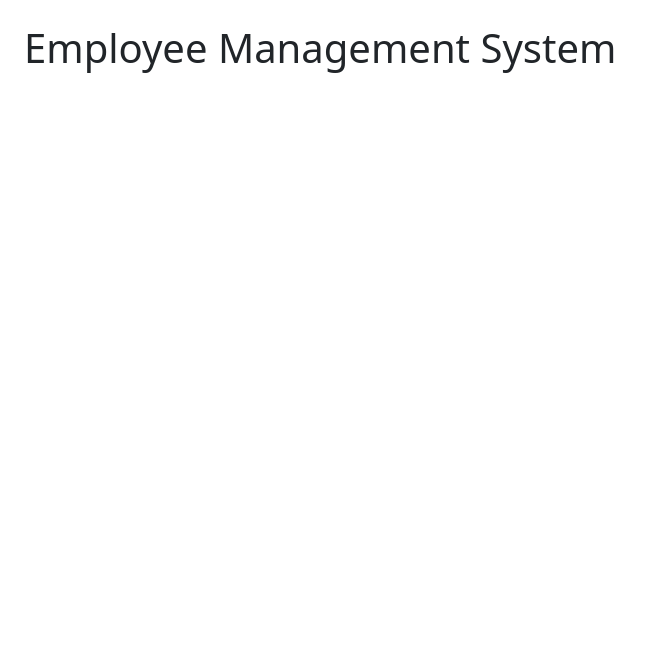
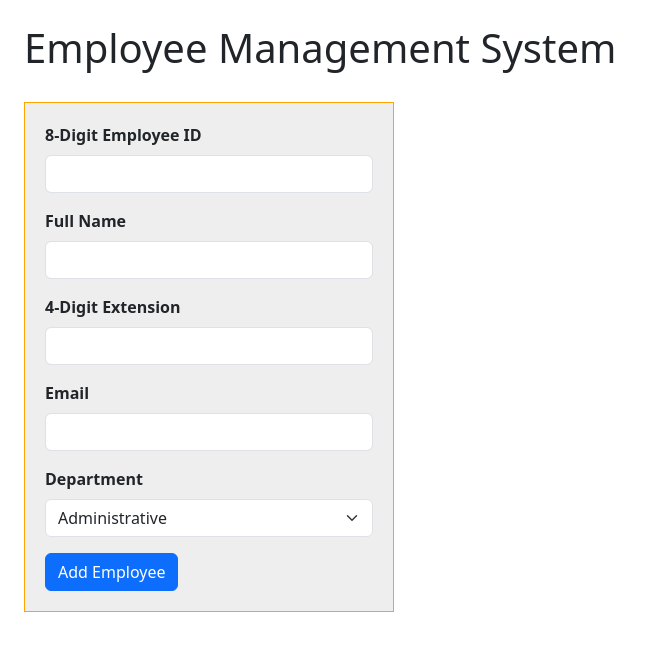
Before and after one commit to shreecheryl/Assignment05, a plain HTML site: page index.html in a window 1280 px wide. Shown: the whole page, without its empty margins (0-653 px from the left). Drawn offline with nearby package versions, Linux system fonts and the light colour scheme.

Commit message:
Assignment completed

```diff
--- a/index.html
+++ b/index.html
@@ -11,13 +11,40 @@
         h1              {margin-bottom: 30px;}
         label           {font-weight: bold;}
         input, select   {margin-bottom: 10px;}
-        form            {width: 30%; padding: 20px;}
+        form            {width: 30%; padding: 20px; background: #eee; border: 1px orange solid;}
     </style>
 </head>
 <body class="m-4">
     <h1>Employee Management System</h1>
     <form id="empForm">
-
+          <div class="mb-3">
+            <label for="id" class="form-label">8-Digit Employee ID</label>
+            <input type="text" class="form-control" id="id" maxlength="8" required>
+          </div>
+          <div class="mb-3">
+            <label for="name" class="form-label">Full Name</label>
+            <input type="text" class="form-control" id="name" required>
+          </div>
+          <div class="mb-3">
+            <label for="ext" class="form-label">4-Digit Extension</label>
+            <input type="text" class="form-control" id="ext" maxlength="4" required>
+          </div>
+          <div class="mb-3">
+            <label for="email" class="form-label">Email</label>
+            <input type="email" class="form-control" id="email" required>
+          </div>
+          <div class="mb-3">
+            <label for="department" class="form-label">Department</label>
+            <select class="form-select" id="department" required>
+                <option value="Administrative">Administrative</option>
+                <option value="Engineering">Engineering</option>
+                <option value="Executive">Executive</option>
+                <option value="Marketing">Marketing</option>
+                <option value="Quality Assurance">Quality Assurance</option>
+                <option value="Sales">Sales</option>
+              </select>
+          </div>
+          <button type="submit" class="btn btn-primary">Add Employee</button>
     </form>
 </body>
 </html>
--- a/js/script.js
+++ b/js/script.js
@@ -0,0 +1,14 @@
+window.addEventListener("load", () => {
+
+    const $ = (id) => document.getElementById(id);
+
+    $("empForm").addEventListener("submit",
+        (e) => { e.preventDefault();
+        console.log(`ID: ${$("id").value}`);
+        console.log(`Name: ${$("name").value}`);
+        console.log(`Ext: ${$("ext").value}`);
+        console.log(`Email: ${$("email").value}`);
+        console.log(`Department: ${$("department").value}`);
+        }
+    )
+} )
```
